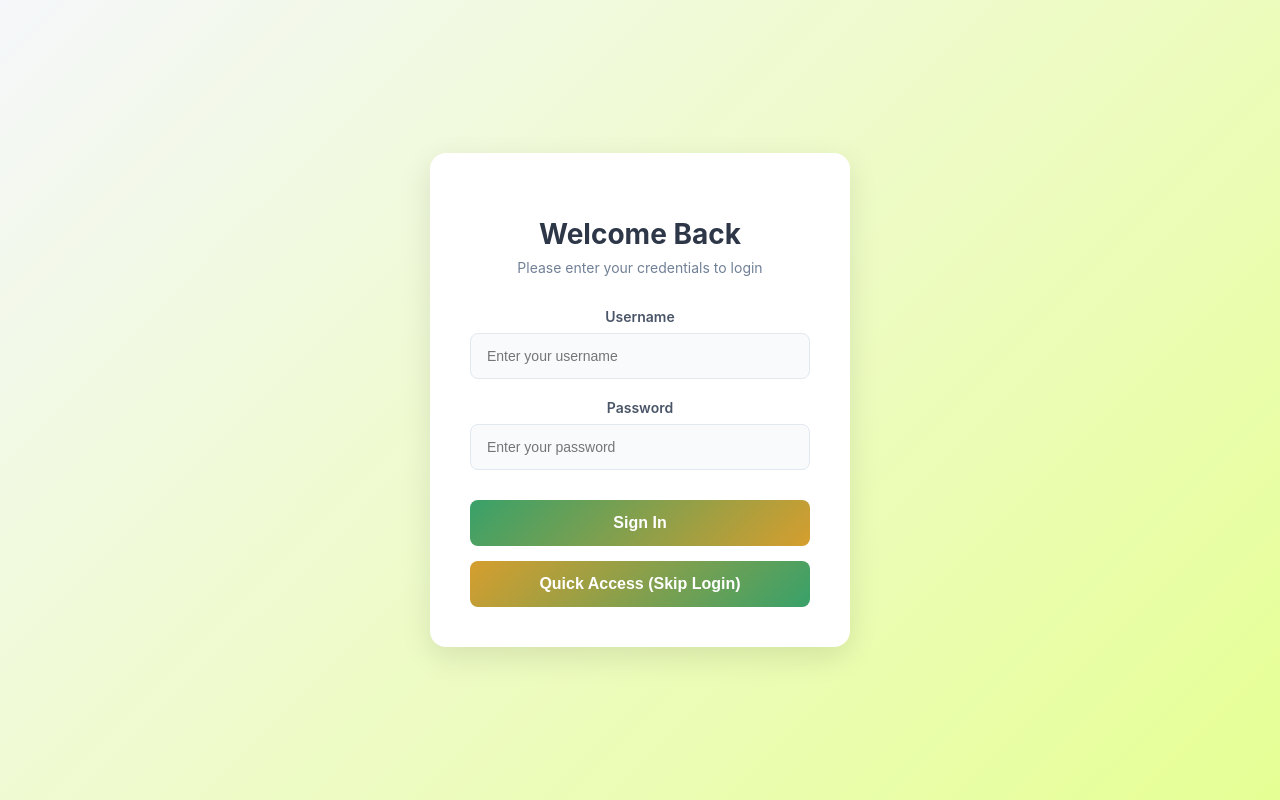
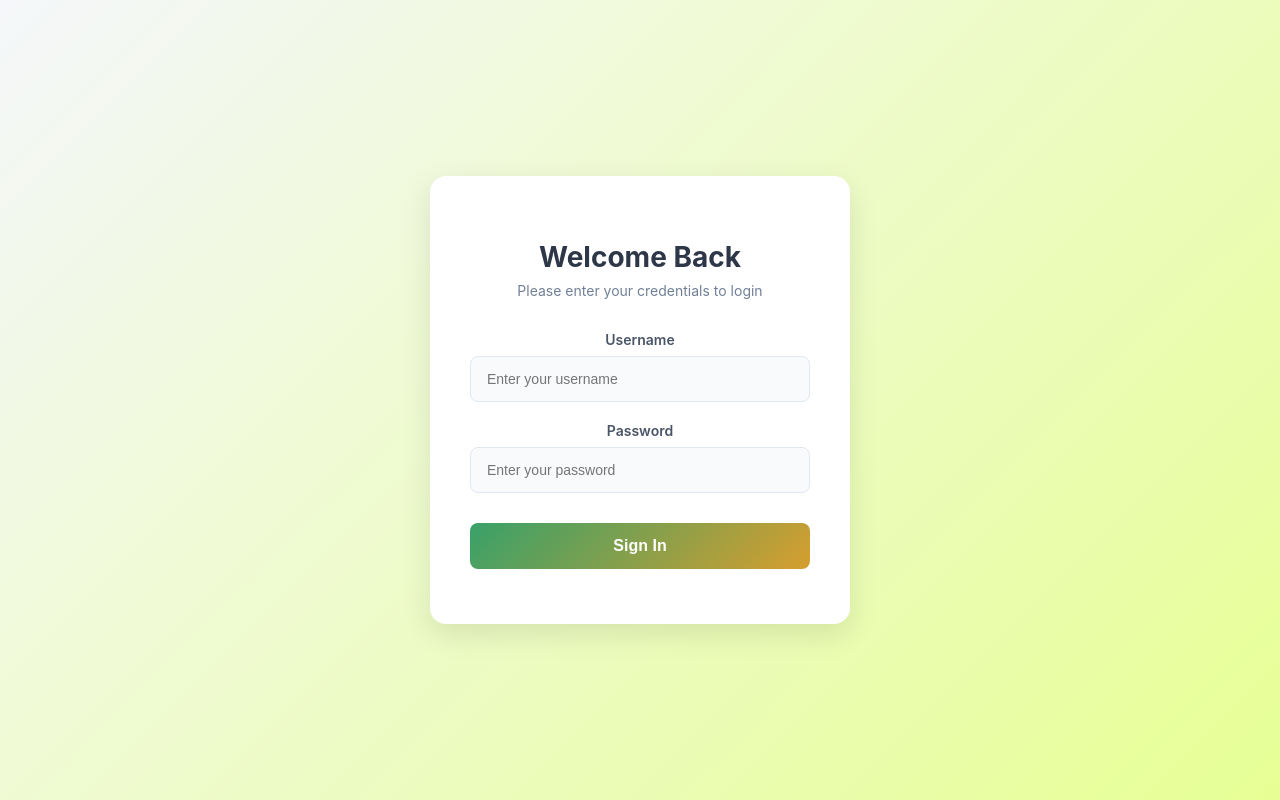
Before and after one commit to lakshannaveen/ecocollect-frontend-iot, a React (Create React App) app: page /login in a window 1280 px wide. Built offline with nearby package versions, Linux system fonts and the light colour scheme.

Commit message:
fix quick access removed

```diff
--- a/src/pages/login.js
+++ b/src/pages/login.js
@@ -50,9 +50,7 @@ const Login = ({ onSuccess }) => {
     }
   };
 
-  const handleQuickAccess = () => {
-    navigate('/home');
-  };
+
 
   return (
     <div className="login-container">
@@ -94,13 +92,6 @@ const Login = ({ onSuccess }) => {
             {loading ? 'Signing in...' : 'Sign In'}
           </button>
 
-          <button
-            type="button"
-            className="quick-access-button"
-            onClick={handleQuickAccess}
-          >
-            Quick Access (Skip Login)
-          </button>
         </form>
       </div>
 
```
